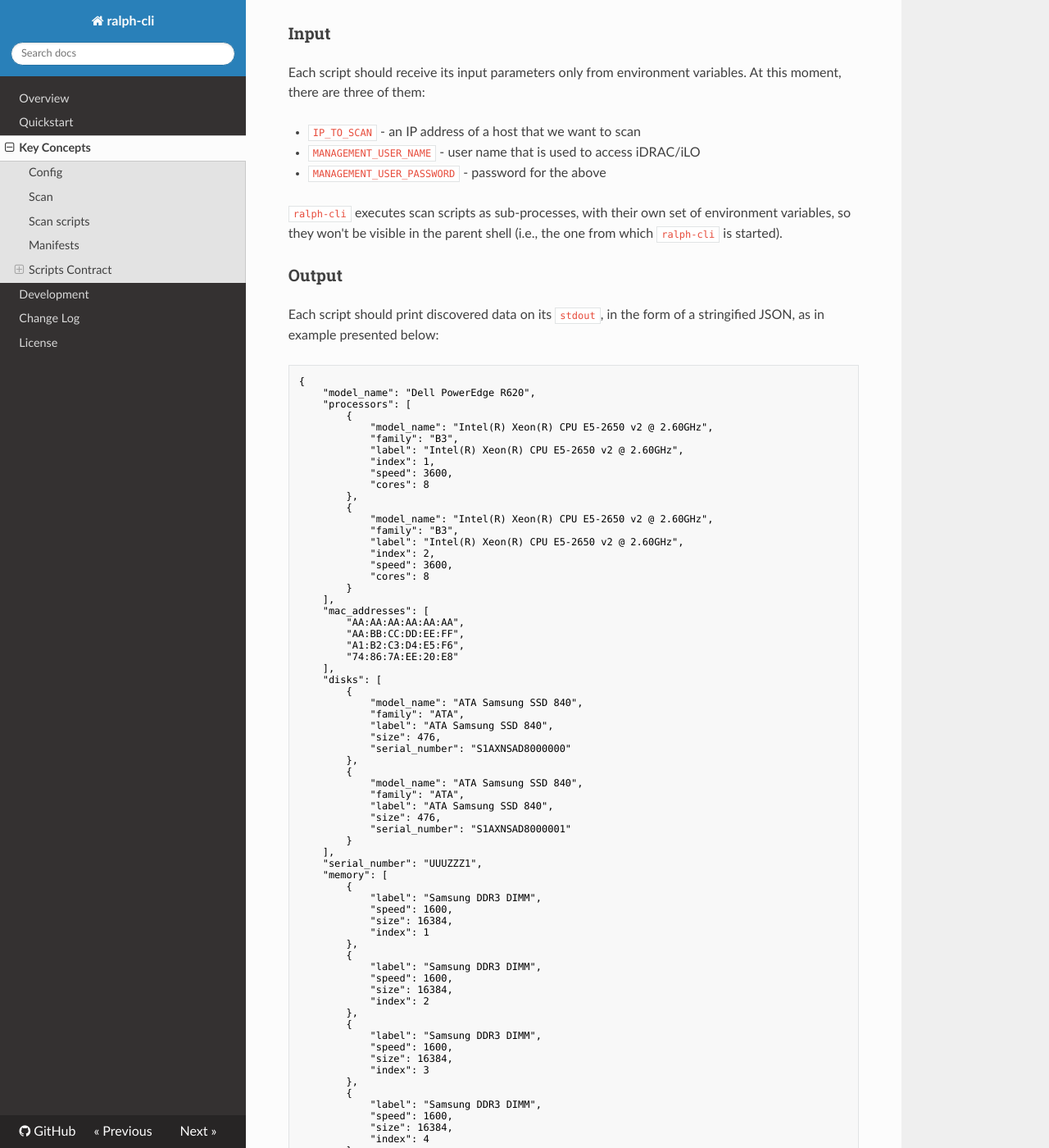
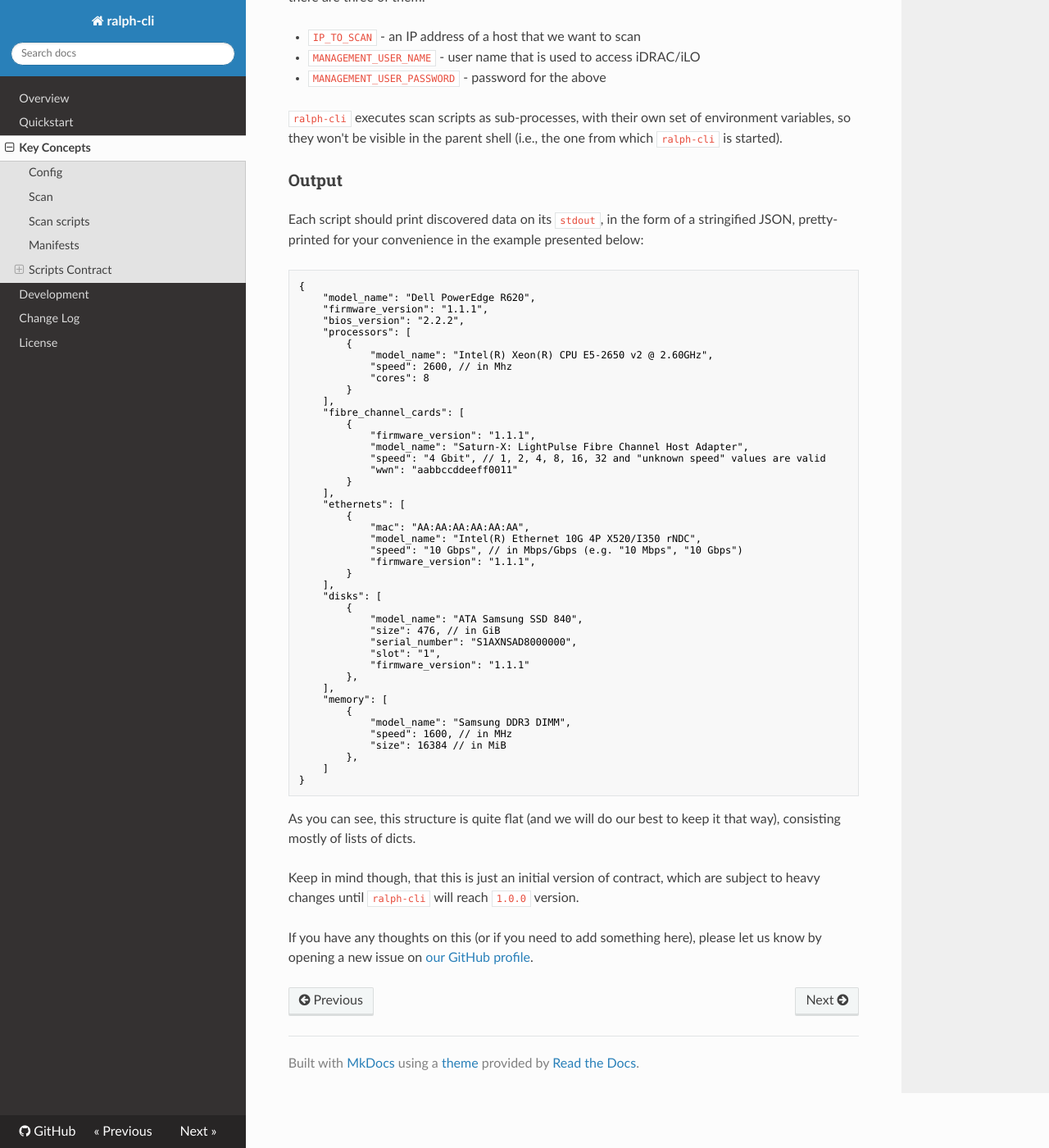
Before and after one commit to allegro/ralph-cli, an MkDocs documentation site: the page built from docs/concepts.md, in a window 1280 px wide and 1400 px high, scrolled down 2859 px. Shown: the whole window at 82% size. Built offline with MkDocs 1.6.1, drawn with Linux system fonts in a browser that asks for light colours; nearby versions of some CDN libraries; old or Windows-style settings are respelled for this version of MkDocs; some of the changed text lies outside the part shown.

Commit message:
Update documentation.

````diff
--- a/docs/concepts.md
+++ b/docs/concepts.md
@@ -37,6 +29,9 @@ operate, and their meaning is as follows:
   variable (see [Scripts Contract][self-contract])
 * `ManagementUserPassword` - password for the above, exposed as
   `MANAGEMENT_USER_PASSWORD` environment variable
+
+All of them are required, so remember to replace `change_me` strings with the
+real values.
 
 Please note that due to the presence of credentials in `config.toml`, this file
 should remain readable only to its owner (it is `0600` by default, so you don't
@@ -151,94 +146,8 @@ one from which `ralph-cli` is started).
 ### Output
 
 Each script should print discovered data on its `stdout`, in the form of a
-stringified JSON, as in example presented below:
-
-```no-highlight
-{
-    "model_name": "Dell PowerEdge R620",
-    "processors": [
-        {
-            "model_name": "Intel(R) Xeon(R) CPU E5-2650 v2 @ 2.60GHz",
-            "family": "B3",
-            "label": "Intel(R) Xeon(R) CPU E5-2650 v2 @ 2.60GHz",
-            "index": 1,
-            "speed": 3600,
-            "cores": 8
-        },
-        {
-            "model_name": "Intel(R) Xeon(R) CPU E5-2650 v2 @ 2.60GHz",
-            "family": "B3",
-            "label": "Intel(R) Xeon(R) CPU E5-2650 v2 @ 2.60GHz",
-            "index": 2,
-            "speed": 3600,
-            "cores": 8
-        }
-    ],
-    "mac_addresses": [
-        "AA:AA:AA:AA:AA:AA",
-        "AA:BB:CC:DD:EE:FF",
-        "A1:B2:C3:D4:E5:F6",
-        "74:86:7A:EE:20:E8"
-    ],
-    "disks": [
-        {
-            "model_name": "ATA Samsung SSD 840",
-            "family": "ATA",
-            "label": "ATA Samsung SSD 840",
-            "size": 476,
-            "serial_number": "S1AXNSAD8000000"
-        },
-        {
-            "model_name": "ATA Samsung SSD 840",
-            "family": "ATA",
-            "label": "ATA Samsung SSD 840",
-            "size": 476,
-            "serial_number": "S1AXNSAD8000001"
-        }
-    ],
-    "serial_number": "UUUZZZ1",
-    "memory": [
-        {
-            "label": "Samsung DDR3 DIMM",
-            "speed": 1600,
-            "size": 16384,
-            "index": 1
-        },
-        {
-            "label": "Samsung DDR3 DIMM",
-            "speed": 1600,
-            "size": 16384,
-            "index": 2
-        },
-        {
-            "label": "Samsung DDR3 DIMM",
-            "speed": 1600,
-            "size": 16384,
-            "index": 3
-        },
-        {
-            "label": "Samsung DDR3 DIMM",
-            "speed": 1600,
-            "size": 16384,
-            "index": 4
-        }
-    ]
-}
-```
-
-As you can see, this structure is quite flat (and we will do our best to keep it
-that way), consisting mostly of lists of dicts - a noticeable exception to this
-"rule" is `mac_addresses`, but this is just temporary workaround (see next
-section).
-
-Keep in mind though, that this is just an initial version of contract, which are
-subject to heavy changes until `ralph-cli` will reach `1.0.0` version.
-
-### Output - draft of the next version
-
-As mentioned previously, our Script Contract is going to evolve. Therefore,
-below you will find a sneak-peek of its future shape (in a "draft" form,
-i.e. subject to change).
+stringified JSON, pretty-printed for your convenience in the example presented
+below:
 
 ```no-highlight
 {
@@ -254,18 +163,18 @@ i.e. subject to change).
     ],
     "fibre_channel_cards": [
         {
-            "firmware": "",
-            "model_name": "",
-            "speed": "", // in Gbit
-            "wwn": "" // ...and any other "wwn" that can be found (we need them all)
+            "firmware_version": "1.1.1",
+            "model_name": "Saturn-X: LightPulse Fibre Channel Host Adapter",
+            "speed": "4 Gbit", // 1, 2, 4, 8, 16, 32 and "unknown speed" values are valid
+            "wwn": "aabbccddeeff0011"
         }
     ],
     "ethernets": [
         {
             "mac": "AA:AA:AA:AA:AA:AA",
             "model_name": "Intel(R) Ethernet 10G 4P X520/I350 rNDC",
-            "speed": "", // in Mbps/Gbps (e.g. "10 Mbps", "10 Gbps")
-            "firmware_version": "",
+            "speed": "10 Gbps", // in Mbps/Gbps (e.g. "10 Mbps", "10 Gbps")
+            "firmware_version": "1.1.1",
         }
     ],
     "disks": [
@@ -273,8 +182,8 @@ i.e. subject to change).
             "model_name": "ATA Samsung SSD 840",
             "size": 476, // in GiB
             "serial_number": "S1AXNSAD8000000",
-            "slot": "",
-            "firmware_version": ""
+            "slot": "1",
+            "firmware_version": "1.1.1"
         },
     ],
     "memory": [
@@ -287,6 +196,12 @@ i.e. subject to change).
 }
 ```
 
+As you can see, this structure is quite flat (and we will do our best to keep it
+that way), consisting mostly of lists of dicts.
+
+Keep in mind though, that this is just an initial version of contract, which are
+subject to heavy changes until `ralph-cli` will reach `1.0.0` version.
+
 If you have any thoughts on this (or if you need to add something here), please
 let us know by opening a new issue on [our GitHub profile][issues].
 
--- a/docs/quickstart.md
+++ b/docs/quickstart.md
@@ -2,8 +2,8 @@
 
 The following section provides the info regarding how to prepare and use
 `ralph-cli`.  After reading it, you'll be able to perform a successful scan of
-your iDRAC/iLO host, and save its result to Ralph (at this moment, it will be
-limited only to MAC addresses, but that is going to change soon!).
+your iDRAC/iLO host, and save its result (i.e. discovered hardware components)
+to Ralph.
 
 ## Installation
 
@@ -15,23 +15,20 @@ it from the source code. In the latter case, please refer to
 
 ## Configuring ralph-cli
 
-At the initial run, `ralph-cli` creates `~/.ralph-cli` directory, where its
-config file (`config.toml`) is stored (along with `scripts` sub-directory - more
-on this later). Its contents should look like this:
+At the initial run (e.g. `ralph-cli --help`), `ralph-cli` creates `~/.ralph-cli`
+directory, where its config file (`config.toml`) is stored (along with `scripts`
+sub-directory - more on this later). Its contents should look like this:
 
 ```no-highlight
-Debug = false
-LogOutput = ""
-ClientTimeout = 10
 RalphAPIURL = "change_me"
 RalphAPIKey = "change_me"
 ManagementUserName = "change_me"
 ManagementUserPassword = "change_me"
 ```
 
-Before doing anything, you need to replace dummy defaults denoted by
-`"change_me` string. For the meaning of those settings, see
-[here][concepts-config].
+Before doing anything real, you need to replace dummy defaults denoted by
+`"change_me` string. For the meaning of those settings, which are all required,
+see [here][concepts-config].
 
 ## Running scan scripts
 
@@ -47,25 +44,25 @@ Python and also check out `pip`'s and `virtualenv`'s docs [here][pip] and
 Having everything ready, we can perform the actual scan. Let's say that you have
 some Dell PowerEdge R620 server, with iDRAC exposed on management IP
 `11.22.33.44`. Let's suppose that this server is added to Ralph, but in the
-"Network" tab it has only this management IP visible - and nothing else. But!
-You know that this server has 4 NICs, and you want this information to be
-available in Ralph too. Of course, you can log in to said iDRAC and copy relevant
-information manually (e.g. MAC addresses of these 4 NICs), but this is rather
-cumbersome, error-prone and time-consuming. `ralph-cli` to the rescue! You can
-achieve the same thing by issuing:
+"Network" tab it has only this management IP visible - and nothing else. But you
+know that this server has four network cards, and you want this information to
+be available in Ralph too. Of course, you can log in to said iDRAC and copy
+relevant information manually, but this is rather cumbersome, error-prone and
+time-consuming. `ralph-cli` to the rescue! You can achieve the same thing by
+issuing:
 
 ```no-highlight
-ralph-cli scan 11.22.33.44 --script=idrac.py --dry-run
+ralph-cli scan 11.22.33.44 --script=idrac.py --components=eth --dry-run
 ```
 
 ...which would produce output similar to this:
 
 ```no-highlight
 INFO: Running in dry-run mode, no changes will be saved in Ralph.
-Ethernet with MAC address a1:b2:c3:d4:e5:aa created successfully.
-Ethernet with MAC address a1:b2:c3:d4:e5:bb created successfully.
-Ethernet with MAC address a1:b2:c3:d4:e5:cc created successfully.
-Ethernet with MAC address a1:b2:c3:d4:e5:dd created successfully.
+Ethernet{id: 1, base_object_id: 1, mac: a1:b2:c3:d4:e5:aa, model_name: Intel(R) Ethernet 10G 4P X520/I350 rNDC, speed: 10 Gbps, firmware_version: 1.2.3} created successfully.
+Ethernet{id: 2, base_object_id: 1, mac: a1:b2:c3:d4:e5:bb, model_name: Intel(R) Ethernet 10G 4P X520/I350 rNDC, speed: 10 Gbps, firmware_version: 1.2.3} created successfully.
+Ethernet{id: 3, base_object_id: 1, mac: a1:b2:c3:d4:e5:cc, model_name: Intel(R) Ethernet 10G 4P X520/I350 rNDC, speed: 10 Gbps, firmware_version: 1.2.3} created successfully.
+Ethernet{id: 4, base_object_id: 1, mac: a1:b2:c3:d4:e5:dd, model_name: Intel(R) Ethernet 10G 4P X520/I350 rNDC, speed: 10 Gbps, firmware_version: 1.2.3} created successfully.
 ```
 
 Notice that we are running `ralph-cli` in "dry-run" mode, which is a good idea
@@ -75,27 +72,68 @@ switch. After that, you can check that the data was actually sent to Ralph by
 going back to aforementioned "Network" tab in Ralph.
 
 You may be wondering what would happen if you'd issue the same command
-again. Well, try it and see by yourself! Unless you've changed something in the
-hardware of your server (e.g. replaced some network card), you should see this
-message:
+again. Well, try it and see by yourself! Unless you've replaced some network
+card, you should see this message:
 
 ```no-highlight
 No changes detected.
 ```
 
-And it means that the state of your server in Ralph reflects its actual state
-(at least in terms of components visible to `idrac.py` script).
+And it means that the state of your server stored in Ralph reflects its actual
+state in regards to network cards visible to `idrac.py` script.
+
+You may want to perform similar detection for other components as well, e.g.:
+
+```no-highlight
+ralph-cli scan 11.22.33.44 --script=idrac.py --components=eth,mem,proc
+```
+
+...will try to detect network cards, memory and processors. For a possible
+arguments for `--components` switch, see the output for `ralph-cli scan --help`
+command. By default (i.e. when you don't specify anything with `--components`
+switch), `ralph-cli` will look for all components (`--components=all`).
+
+There are two additional switches for `scan` command, which may be useful for
+you: `--with-bios-and-firmware` and `--with-model`. Let's see them in action by
+issuing this command:
+
+
+```no-highlight
+ralph-cli scan 11.22.33.44 --script=idrac.py --with-bios-and-firmware --with-model
+```
+
+...and we should get the output similar to this:
+
+
+```no-highlight
+DataCenterAsset{id: 1, firmware_version: 1.10.10.10, bios_version: 1.2.3} updated successfully.
+DataCenterAsset{id: 1, remarks: >>> ralph-cli: detected model name: Dell PowerEdge R620 <<<} updated successfully.
+```
+
+In the above example, the former switch detects firmware and BIOS versions of
+your iDRAC server, and writes them to Ralph - they can be examined by looking at
+"Basic info" tab in Ralph's GUI.
+
+The latter tries to detect the model name of your server, but appends it into
+the "Remarks" field (see "Basic info" tab once again) into a specially formatted
+string denoted by `>>> <<<` marks. The rationale behind this is that we don't
+want to pollute the actual "Model" field in "Basic info" tab, with values that
+may be slightly different due to some arbitrary changes in formatting
+(e.g. "Dell PowerEdge R620" and "PowerEdge R620" are essentially the same
+models, but different strings), so we think it's better to leave it as a kind of
+suggestion for the person, who maintains this data in Ralph.
+
 
 ## Going further
 
 This tutorial gave you the minimum info needed to start using `ralph-cli` for
-extracting MAC addresses from a Dell server running iDRAC. But you can go
-further than that. There's another script bundled with `ralph-cli` named
-`ilo.py`, which is intended for use with HP servers equipped with iLO service
-processor. And since both `idrac.py` and `ilo.py` are scripts, not some binary
-plugins, you can freely modify them in-place (e.g, to make them suit your needs
-better). But the best thing is, that you can actually write your own scripts,
-*in any language you want*, as long as they conform to
+detecting components of a Dell server running iDRAC. But you can go further than
+that. There's another script bundled with `ralph-cli` named `ilo.py`, which is
+intended for use with HP servers equipped with iLO service processor (and gives
+slightly less info than iDRAC). And since both `idrac.py` and `ilo.py` are
+scripts, not some binary plugins, you can freely modify them in-place (e.g, to
+make them suit your needs better). But the best thing is, that you can actually
+write your own scripts, *in any language you want*, as long as they conform to
 [Scripts Contract][concepts-contract] and you have means for running them from
 your host (e.g. access to interpreter, required libraries etc.).
 
````
Also changed, not shown: other parts of docs/concepts.md (+2 -10 lines), README.md (+5 -2 lines), docs/development.md (+1 -2 lines), docs/index.md (+5 -2 lines).
